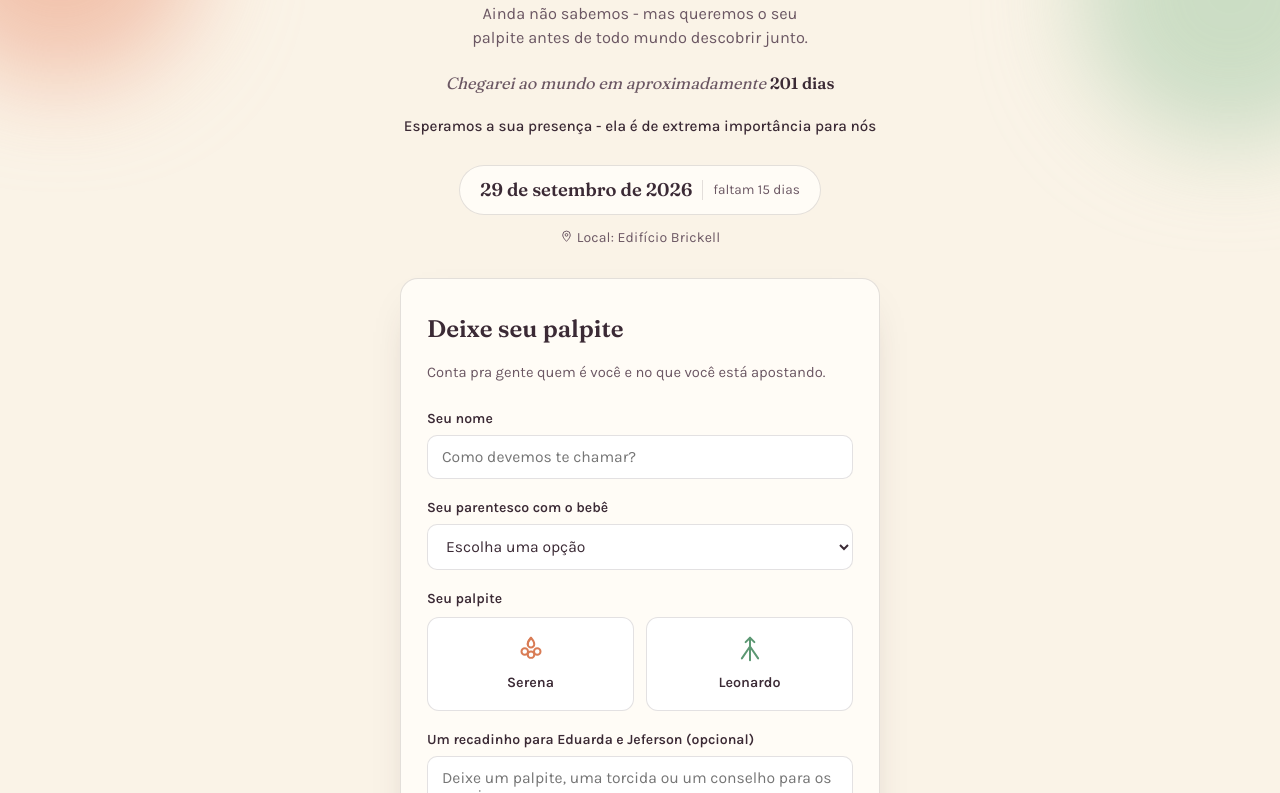
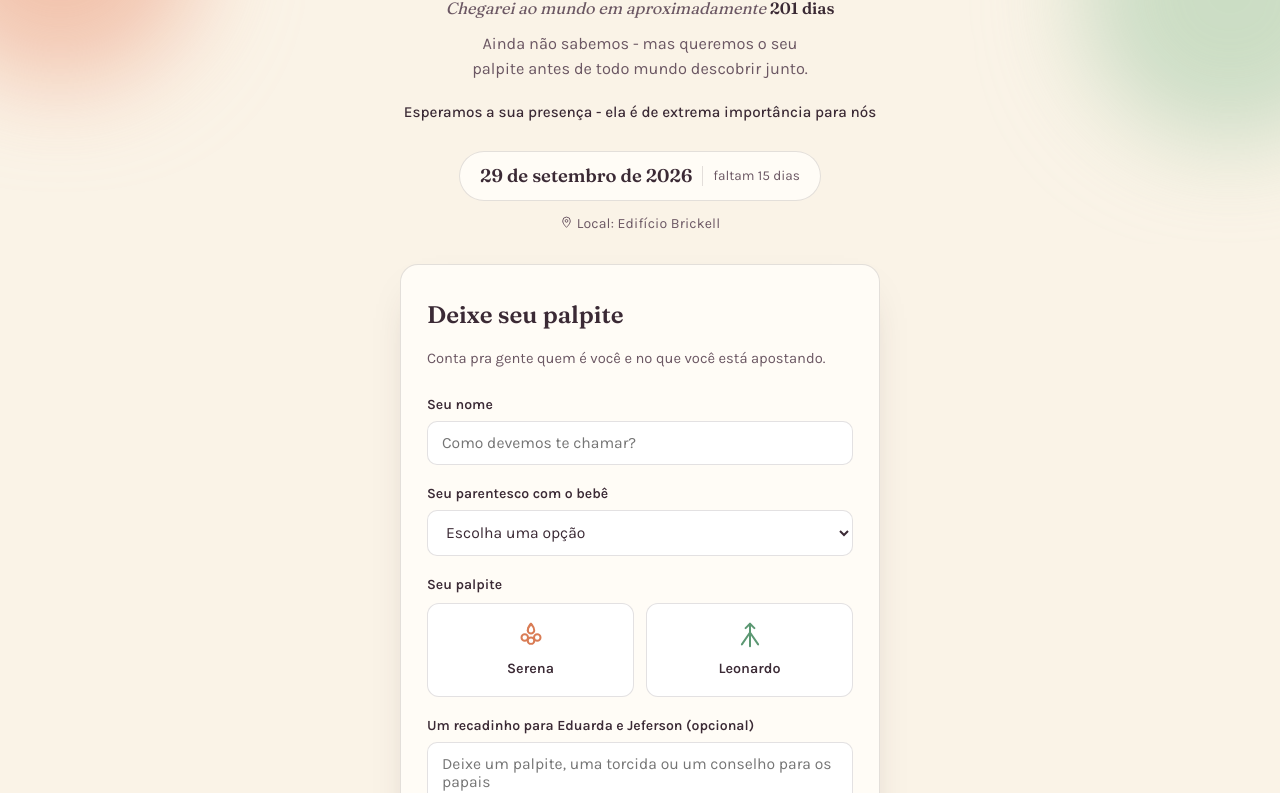
Before and after one commit to JeferLemes/MeninoOuMenina, a website: page index.html in a window 1280 px wide. Shown: the part 138-931 px from the top of the page. Drawn offline with Linux system fonts and the light colour scheme; no server answers.

Commit message:
Update index.html

```diff
--- a/index.html
+++ b/index.html
@@ -45,7 +45,7 @@
   /* ---------- HERO ---------- */
   .hero{
     position:relative;
-    padding:48px 20px 10px; /* Espaçamento inferior reduzido */
+    padding:48px 20px 10px;
     text-align:center;
     overflow:hidden;
   }
@@ -92,8 +92,23 @@
   .hero h1 em{font-style:italic;}
   .hero h1 em.c-leo{color:var(--blue-deep);}
   .hero h1 em.c-serena{color:var(--rose-deep);}
+
+  .birth-note{
+    margin-top:10px;
+    margin-bottom:12px;
+    font-family:'Fraunces',serif;
+    font-style:italic;
+    font-size:1.02rem;
+    color:var(--ink-soft);
+  }
+  .birth-note strong{
+    color:var(--ink);
+    font-style:normal;
+    font-weight:600;
+  }
+
   .hero p.sub{
-    margin-top:16px;
+    margin-top:12px;
     color:var(--ink-soft);
     font-size:1.02rem;
     max-width:38ch;
@@ -144,26 +159,13 @@
     margin-right:4px;
   }
 
-  .birth-note{
-    margin-top:20px;
-    font-family:'Fraunces',serif;
-    font-style:italic;
-    font-size:1.02rem;
-    color:var(--ink-soft);
-  }
-  .birth-note strong{
-    color:var(--ink);
-    font-style:normal;
-    font-weight:600;
-  }
-
   /* ---------- CARD (invitation form) ---------- */
   .card{
     background:var(--card);
     border:1px solid var(--border);
     border-radius:18px;
     padding:32px 26px;
-    margin-top:20px; /* Reduzido de 44px para aproximar do Hero */
+    margin-top:20px;
     box-shadow:0 18px 40px -22px rgba(59,42,53,.35);
   }
   .card h2{font-size:1.5rem; margin-bottom:6px;}
@@ -352,8 +354,9 @@
   <div class="hero-content">
     <div class="kicker">Um segredo que está prestes a virar novidade</div>
     <h1>Vai ser <em class="c-leo">Leonardo</em> ou <em class="c-serena">Serena</em>?</h1>
+
+    <p class="birth-note">Chegarei ao mundo em aproximadamente <strong id="birthCountdown">...</strong></p>
     <p class="sub">Ainda não sabemos - mas queremos o seu palpite antes de todo mundo descobrir junto.</p>
-    <p class="birth-note">Chegarei ao mundo em aproximadamente <strong id="birthCountdown">...</strong></p>
 
     <p class="presence-note">Esperamos a sua presença - ela é de extrema importância para nós</p>
 
```
